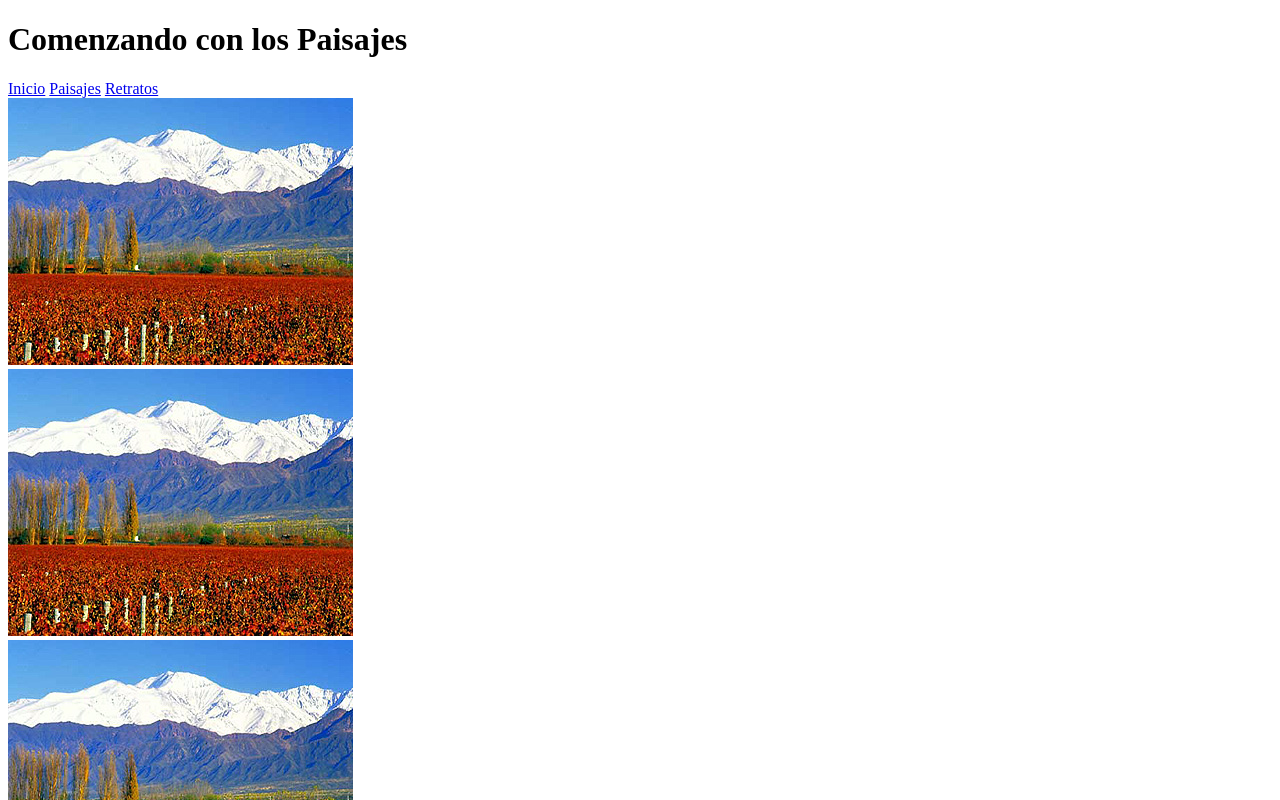
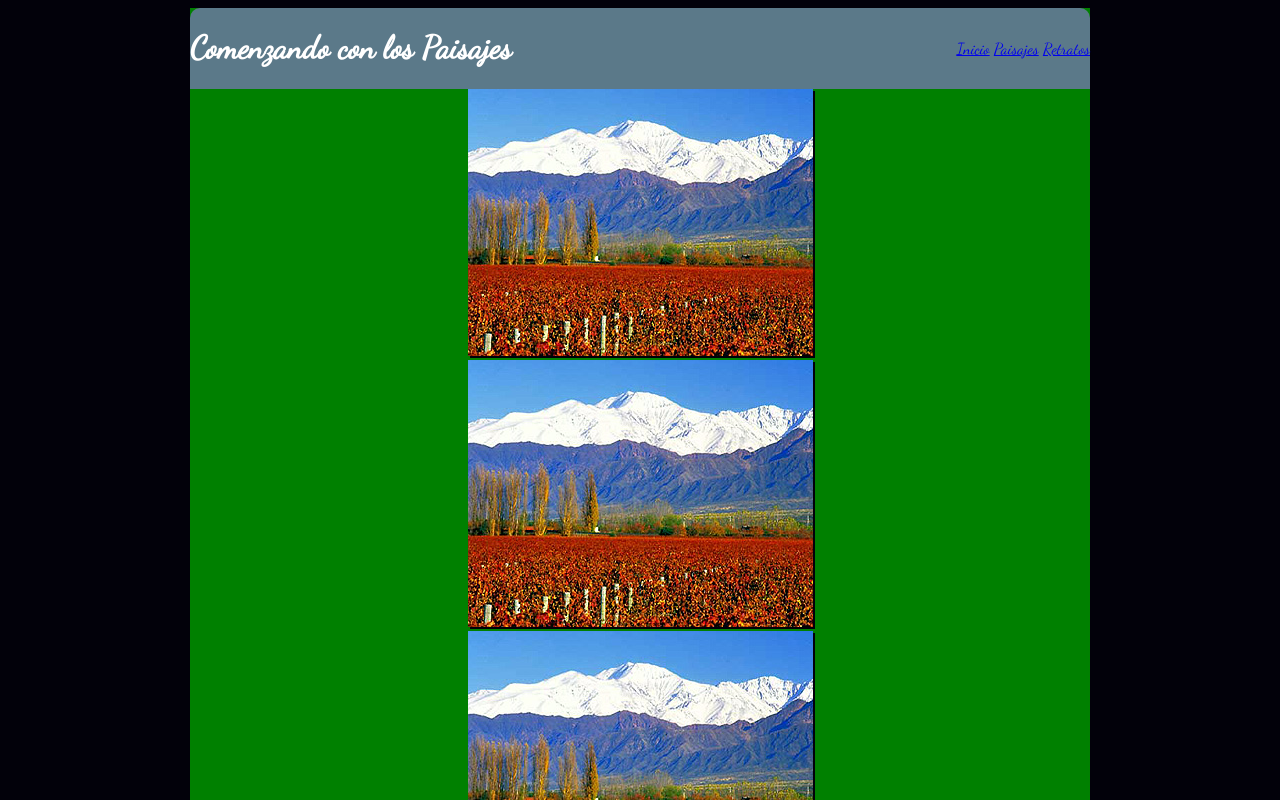
Before and after one commit to cuervomaria/EvaluacionFinalCSS, a plain HTML site: page Paginas/Paisajes.html in a window 1280 px wide. Shown: the top 800 px of the page. Drawn offline with Linux system fonts and the light colour scheme.

Commit message:
ComienzoDeFormato

```diff
--- /dev/null
+++ b/CSS/estilos.css
@@ -0,0 +1,51 @@
+body {
+  font-family:"Dancing Script";
+  background-color: #02010a;
+}
+
+header{
+  background-color: #5b7989;
+  border-radius: 10px 10px 0 0;
+  display: flex;
+  }
+
+header h1 {
+  text-align: left;
+  color: white;
+  width: 70%;
+}
+
+img {
+box-shadow: 2px 2px 0 0 #02010a;
+}
+
+a[href]:focus{
+  text-decoration: none;
+  color: green;
+}
+
+.contenido {
+  max-width: 900px;
+  text-align: center;
+  margin: auto;
+  display: flex;
+  flex-flow: column nowrap;
+  background-color: green;
+}
+
+@media (max-width:900px) {
+  .contenido {
+    width: 100%;
+  }
+}
+
+@media (min-width:900px) {
+  .contenido {
+    width: 100%;
+  }
+  header nav {
+    text-align: right;
+    width:30%;
+    margin: auto;
+  }
+}
--- a/Paginas/Paisajes.html
+++ b/Paginas/Paisajes.html
@@ -4,6 +4,8 @@
     <meta charset="utf-8">
     <meta name="viewport" content="width=device-width, user-scalable=no">
     <title>Paisajes</title>
+    <link rel="stylesheet" href="../css/estilos.css">
+    <link href="https://fonts.googleapis.com/css?family=Dancing+Script" rel="stylesheet">
   </head>
   <body>
     <div class="contenido">
```
Also changed, not shown: Paginas/Retratos.html (+2 -0 lines), index.html (+2 -0 lines).
